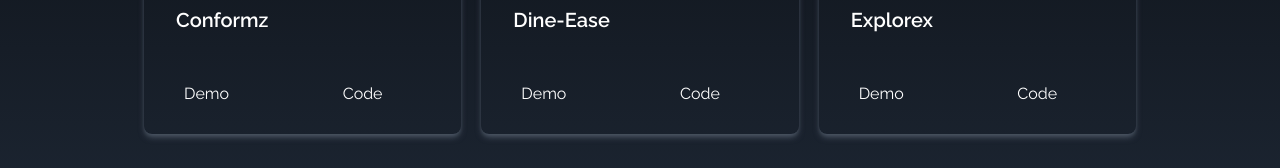
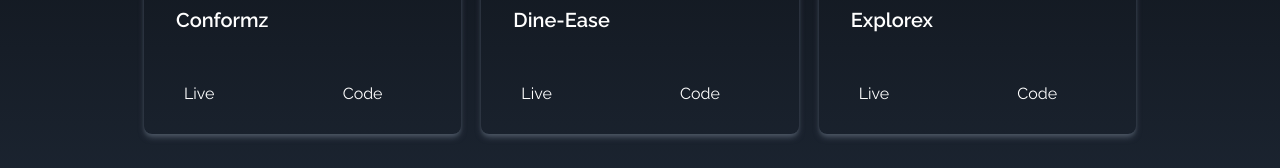
Before and after one commit to adnan2508/portfolio, a React (Vite) app: page / in a window 1280 px wide. Shown: the part 2118-2286 px from the top of the page. Built offline with nearby package versions, Linux system fonts and the light colour scheme.

Commit message:
projects modified

```diff
--- a/src/components/Projects.jsx
+++ b/src/components/Projects.jsx
@@ -11,22 +11,22 @@ const Projects = () => {
       id: 1,
       name: "Conformz",
       src: conformz,
-      demo:'https://conformz.web.app/',
+      live:'https://conformz.web.app/',
       code: 'https://github.com/adnan2508/conformz'
     },
     {
       id: 2,
       name: "Dine-Ease",
       src: dineease,
-      demo:'https://conformz.web.app/',
-      code: 'https://github.com/adnan2508/conformz'
+      live:'https://dineease-5bb20.web.app/',
+      code: 'https://github.com/adnan2508/dine-ease'
     },
     {
       id: 3,
       name: "Explorex",
       src: explorex,
-      demo:'https://conformz.web.app/',
-      code: 'https://github.com/adnan2508/conformz'
+      live:'https://explorex-c0add.web.app/',
+      code: 'https://github.com/adnan2508/explorex'
     },
   ];
   return (
@@ -51,7 +51,7 @@ const Projects = () => {
               <h2 className='text-xl font-semibold'>{project.name}</h2>
             </div>
             <div className='flex items-center justify-center'>
-              <Link to={project.demo} className='w-1/2 px-6 py-3 m-4 duration-200 hover:scale-105'>Demo</Link>
+              <Link to={project.live} className='w-1/2 px-6 py-3 m-4 duration-200 hover:scale-105'>Live</Link>
               <Link to={project.code} className='w-1/2 px-6 py-3 m-4 duration-200 hover:scale-105'>Code</Link>
             </div>
           </div>
```
